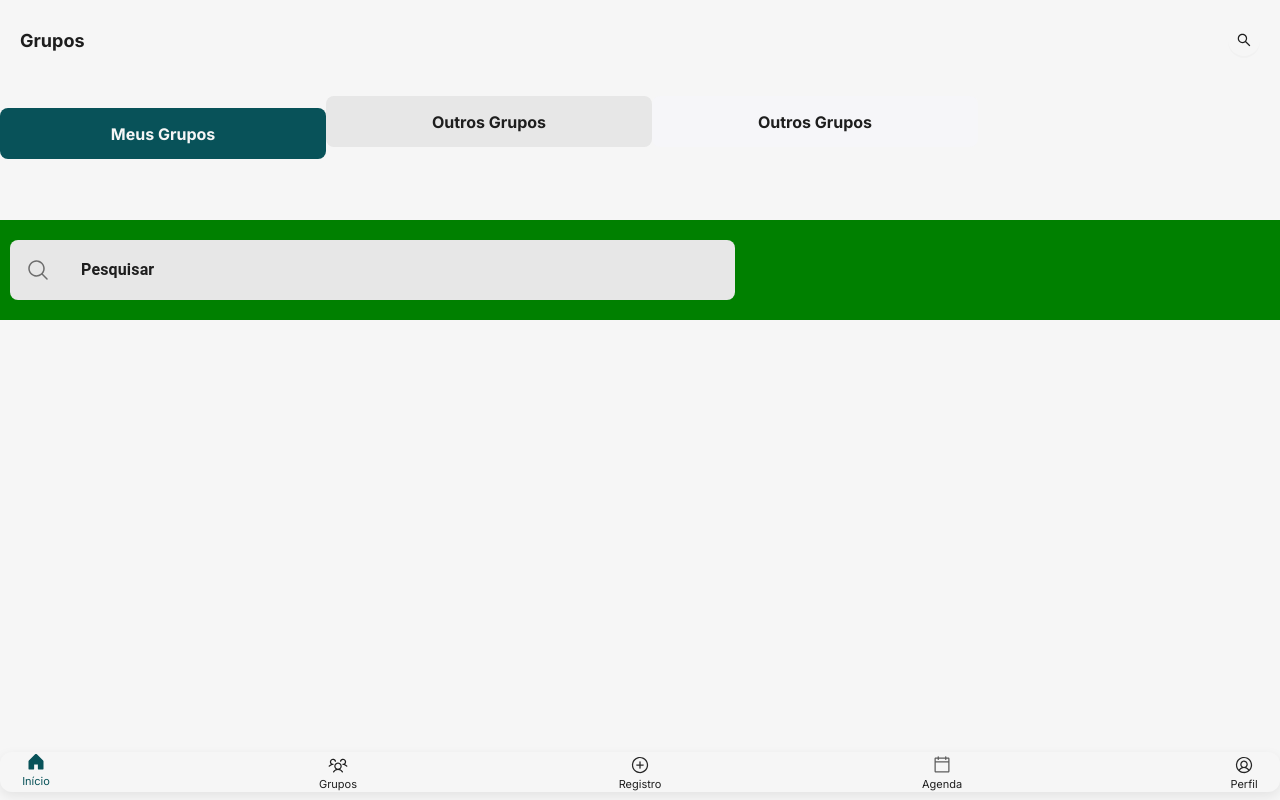
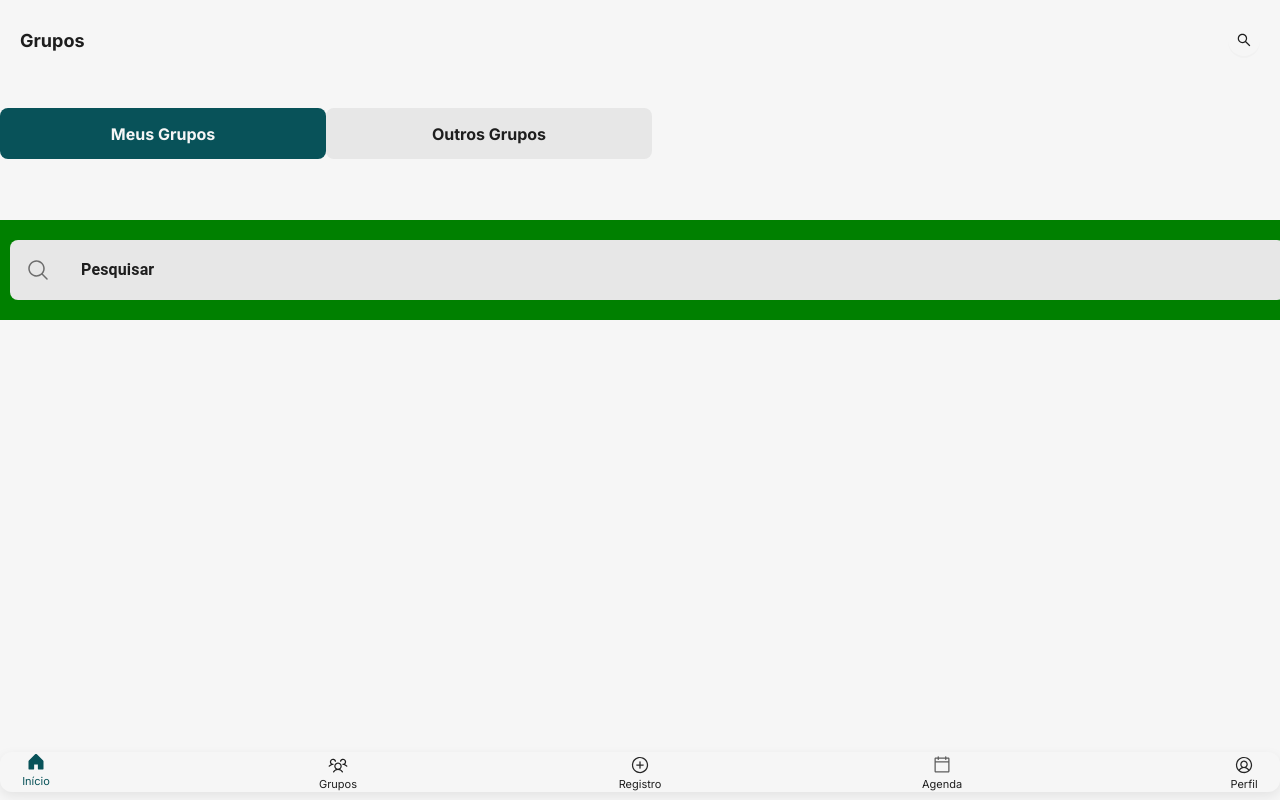
Before and after one commit to Move-HandsOn/move-frontend, a React (Vite) app: page /groups in a window 1280 px wide. Built offline with nearby package versions, Linux system fonts and the light colour scheme.

Commit message:
BUG: os buttons possuíam margin-top diferentes, contribuindo para a desorganização no padrão do layout das pages

```diff
--- a/src/components/Button/Button.module.css
+++ b/src/components/Button/Button.module.css
@@ -20,6 +20,7 @@
   background: var(--CONTAINER);
   font-size: var(--TITLE);
   font-weight: 700;
+  margin-top: 28px;
   color: var(--TEXT-PRIMARY);
   cursor: pointer;
 }
@@ -33,7 +34,7 @@
   align-items: center;
   gap: 10px;
   cursor: pointer;
-  margin-top: 16px;
+  margin-top: 28px;
   border: none;
   border-radius: 8px;
   background: #e7e7e7;
--- a/src/pages/Groups/Groups.module.css
+++ b/src/pages/Groups/Groups.module.css
@@ -30,7 +30,7 @@
   position: static;
   right: auto;
   margin: 0;
-  width: 725px;
+  width: 1275px;
   height: 60px;
 
 }
--- a/src/pages/Groups/Groups.tsx
+++ b/src/pages/Groups/Groups.tsx
@@ -16,10 +16,6 @@ const Groups = () =>{
                     name="Outros Grupos"
                     variant="gray"
                 />
-                 <Button
-                    name="Outros Grupos"
-                    variant="white"
-                />
             </div>
             <div className={style.nav_container}>
                 <SearchBar />
```
